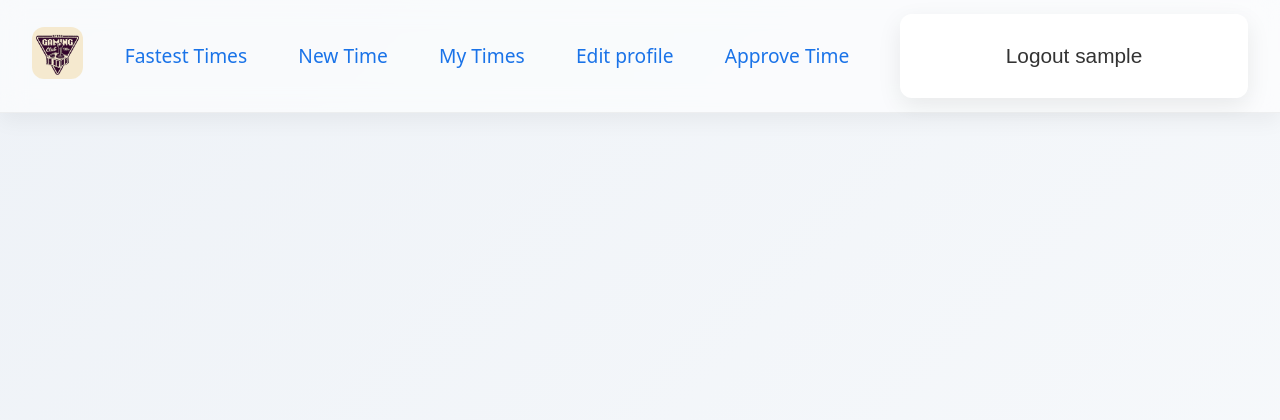
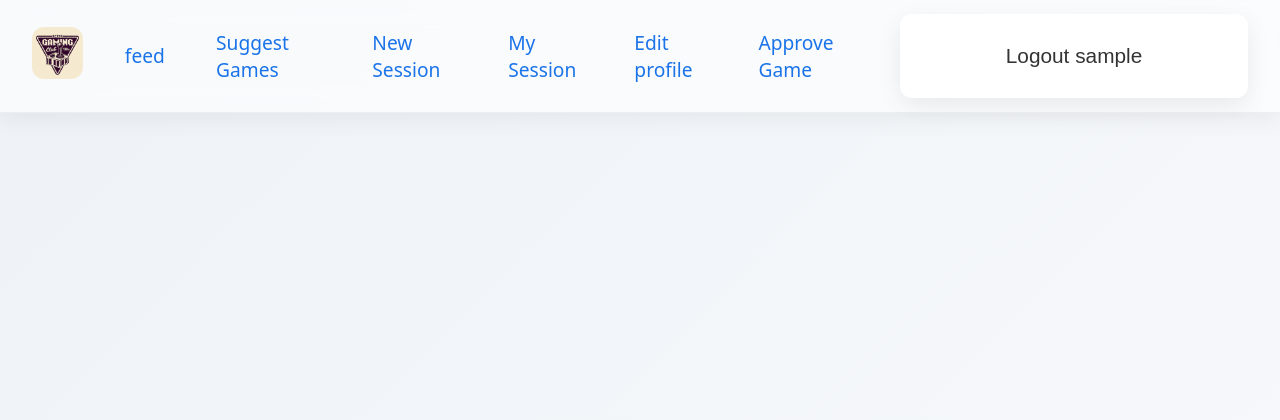
Before and after one commit to MACakal/django-project-2, a Django app: template VintageGames/VintageGamesApp/templates/base/base.html in a window 1280 px wide. Shown: the top 420 px of the page. Run offline with Django 5.2, Linux system fonts and the light colour scheme; the template is opened without the code that fills it, so the values that code supplies are empty; the visitor is signed in with stand-in values (Sample User, id 1); parts of the project's set-up code (start-up, migrations or seed data) failed here and were passed over.

Commit message:
urls and changed base to accomadate this project

```diff
--- a/VintageGames/VintageGamesApp/templates/base/base.html
+++ b/VintageGames/VintageGamesApp/templates/base/base.html
@@ -20,13 +20,14 @@
         </a>
 
         {% if user.is_authenticated %}
-            <a href="{% url 'fastest_times' %}" class="nav-item">Fastest Times</a>
-            <a href="{% url 'newtime' %}" class="nav-item">New Time</a>
-            <a href="{% url 'my_times' %}" class="nav-item">My Times</a>
+            <a href="{% url 'newsfeed' %}" class="nav-item">feed</a>
+            <a href="{% url 'suggest_game' %}" class="nav-item">Suggest Games</a>
+            <a href="{% url 'new_sessions' %}" class="nav-item">New Session</a>
+            <a href="{% url 'my_sessions' %}" class="nav-item">My Session</a>
             <a href="{% url 'edit_profile' %}" class="nav-item">Edit profile</a>
 
             {% if user.is_staff %}
-                <a href="{% url 'unapproved_times' %}" class="nav-item">Approve Time</a>
+                <a href="{% url 'unapproved_games' %}" class="nav-item">Approve Game</a>
             {% endif %}
 
             <div class="nav-right">
--- a/VintageGames/VintageGamesApp/urls.py
+++ b/VintageGames/VintageGamesApp/urls.py
@@ -1,14 +1,26 @@
-from django.urls import path, include
+from django.urls import path
 from . import views
-from .models import Profile
 from django.conf import settings
 from django.conf.urls.static import static
 
 urlpatterns = [
+    path("", views.homepage, name="home"),
 
-    path("", views.homepage, name="home"),
     path('', include('django.contrib.auth.urls')),
+
+    path("register/", views.register, name="register"),
+
     path("games/", views.games, name="games"),
-    path("register/", views.register, name="register")
+    path("suggest_game/", views.suggest_game, name="suggest_game"),
+    path("unapproved_games/", views.unapproved_games, name="unapproved_games"),
 
+    path("new_sessions/", views.new_sessions, name="new_sessions"),
+    path("my_sessions/", views.my_sessions, name="my_sessions"),
+
+    path("edit_profile/", views.edit_profile, name="edit_profile"),
+
+    path("newsfeed/", views.newsfeed, name="newsfeed"),
 ]
+
+if settings.DEBUG:
+    urlpatterns += static(settings.MEDIA_URL, document_root=settings.MEDIA_ROOT)
```
